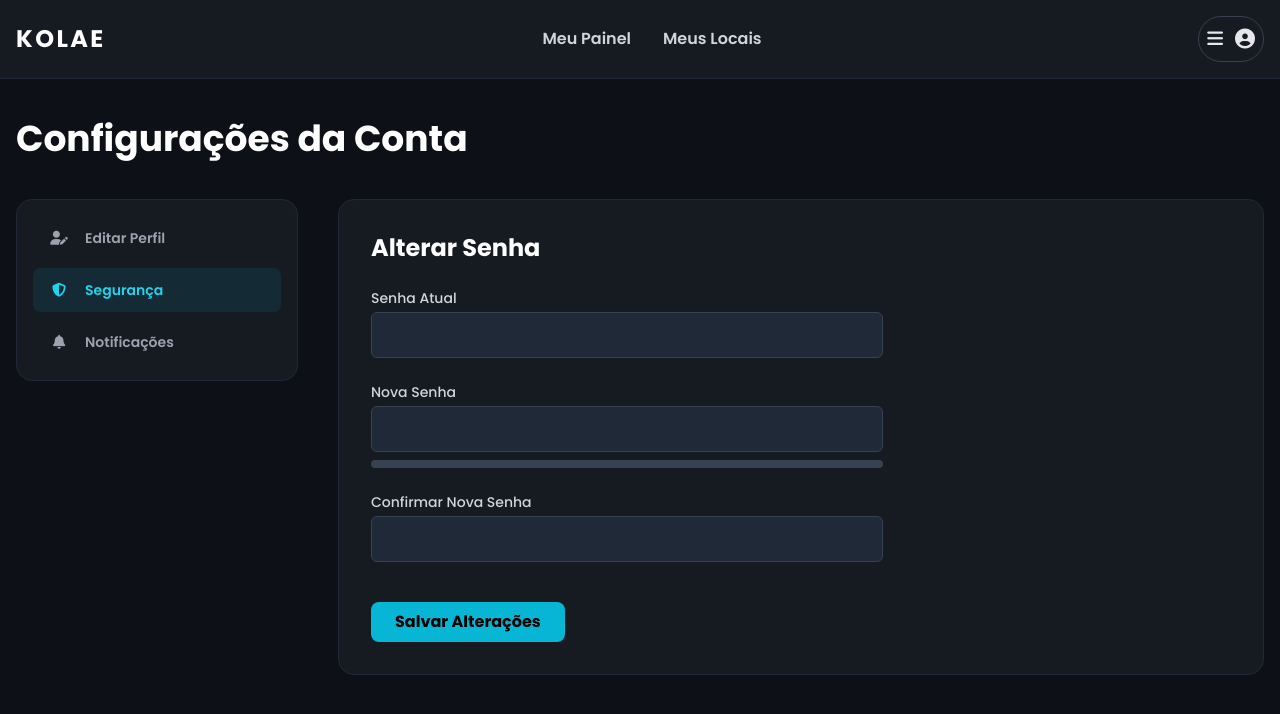
After one commit to Slengm4n/colae, a PHP site: page /colae/app/views/users/security.php in a window 1280 px wide. The commit adds this page. Shown: the top 714 px of the page. Run offline with PHP 8.4, Linux system fonts and the light colour scheme; a stand-in replaces the project's code that opens the database connection; some libraries are stand-ins or nearby versions.

Commit message:
pagina de segurança feita
integrado o atualizar senha

```diff
--- a/app/views/users/profile.php
+++ b/app/views/users/profile.php
@@ -77,7 +77,7 @@
                             </a>
                         </li>
                         <li>
-                            <a href="#" class="flex items-center gap-4 px-4 py-3 text-sm font-semibold text-gray-400 hover:bg-gray-700/50 hover:text-white rounded-lg transition-colors">
+                            <a href="http://localhost/colae/dashboard/perfil/seguranca" class="flex items-center gap-4 px-4 py-3 text-sm font-semibold text-gray-400 hover:bg-gray-700/50 hover:text-white rounded-lg transition-colors">
                                 <i class="fas fa-shield-alt w-5 text-center"></i>
                                 <span>Segurança</span>
                             </a>
--- /dev/null
+++ b/app/views/users/security.php
@@ -0,0 +1,136 @@
+<?php
+// No início do seu ficheiro, garanta que a sessão está iniciada.
+// session_start();
+?>
+<!DOCTYPE html>
+<html lang="pt-BR">
+<head>
+    <meta charset="UTF-8">
+    <meta name="viewport" content="width=device-width, initial-scale=1.0">
+    <title>Segurança - Configurações da Conta</title>
+
+    <link rel="preconnect" href="https://fonts.googleapis.com">
+    <link rel="preconnect" href="https://fonts.gstatic.com" crossorigin>
+    <link href="https://fonts.googleapis.com/css2?family=Poppins:wght@400;500;600;700&display=swap" rel="stylesheet">
+    <link rel="stylesheet" href="https://cdnjs.cloudflare.com/ajax/libs/font-awesome/6.5.1/css/all.min.css" />
+    <script src="https://cdn.tailwindcss.com"></script>
+    <style>
+        body { font-family: 'Poppins', sans-serif; -webkit-font-smoothing: antialiased; }
+        #password-strength-bar-container { height: 8px; background-color: #374151; }
+        #password-strength-bar { height: 100%; width: 0%; transition: width 0.3s ease, background-color 0.3s ease; }
+    </style>
+</head>
+<body class="bg-[#0D1117] text-gray-200">
+
+    <header class="bg-[#161B22] border-b border-gray-800 sticky top-0 z-30 py-4">
+        <div class="container mx-auto px-4 flex justify-between items-center">
+            <a href="<?php echo BASE_URL; ?>/" class="text-2xl font-bold tracking-widest text-white">KOLAE</a>
+            <nav class="hidden md:flex items-center space-x-8">
+                <a href="<?php echo BASE_URL; ?>/dashboard" class="font-semibold text-gray-300 hover:text-cyan-400">Meu Painel</a>
+                <a href="<?php echo BASE_URL; ?>/quadras" class="font-semibold text-gray-300 hover:text-cyan-400">Meus Locais</a>
+            </nav>
+            <div class="relative">
+                <div id="user-menu-button" class="flex items-center gap-3 p-2 border border-gray-700 rounded-full cursor-pointer hover:bg-gray-700/50">
+                    <i class="fas fa-bars text-lg"></i>
+                    <i class="fas fa-user-circle text-xl"></i>
+                </div>
+                <div id="profile-dropdown" class="absolute top-full right-0 mt-3 w-72 bg-[#1c2128] border border-gray-700 rounded-xl shadow-2xl opacity-0 invisible transform -translate-y-2 transition-all duration-300">
+                    </div>
+            </div>
+        </div>
+    </header>
+
+    <main class="container mx-auto px-4 py-10">
+        <h1 class="text-4xl font-bold text-white mb-10">Configurações da Conta</h1>
+        <div class="grid grid-cols-1 md:grid-cols-4 gap-10">
+
+            <aside class="md:col-span-1">
+                <nav class="bg-[#161B22] p-4 rounded-2xl border border-gray-800">
+                    <ul class="space-y-2">
+                        <li>
+                            <a href="<?php echo BASE_URL; ?>/dashboard/perfil" class="flex items-center gap-4 px-4 py-3 text-sm font-semibold text-gray-400 hover:bg-gray-700/50 hover:text-white rounded-lg transition-colors">
+                                <i class="fas fa-user-edit w-5 text-center"></i>
+                                <span>Editar Perfil</span>
+                            </a>
+                        </li>
+                        <li>
+                            <a href="<?php echo BASE_URL; ?>/dashboard/seguranca" class="flex items-center gap-4 px-4 py-3 text-sm font-semibold bg-cyan-500/10 text-cyan-400 rounded-lg">
+                                <i class="fas fa-shield-alt w-5 text-center"></i>
+                                <span>Segurança</span>
+                            </a>
+                        </li>
+                        <li>
+                            <a href="#" class="flex items-center gap-4 px-4 py-3 text-sm font-semibold text-gray-400 hover:bg-gray-700/50 hover:text-white rounded-lg transition-colors">
+                                <i class="fas fa-bell w-5 text-center"></i>
+                                <span>Notificações</span>
+                            </a>
+                        </li>
+                    </ul>
+                </nav>
+            </aside>
+
+            <section class="md:col-span-3">
+                <div class="bg-[#161B22] p-8 rounded-2xl border border-gray-800">
+                    <h2 class="text-2xl font-bold text-white mb-6">Alterar Senha</h2>
+
+                    <?php if (isset($_SESSION['flash_message'])): ?>
+                        <div class="p-4 mb-4 text-sm rounded-lg <?php echo $_SESSION['flash_message']['type'] === 'success' ? 'bg-green-800 text-green-200' : 'bg-red-800 text-red-200'; ?>" role="alert">
+                            <?php echo htmlspecialchars($_SESSION['flash_message']['message']); ?>
+                        </div>
+                        <?php unset($_SESSION['flash_message']); ?>
+                    <?php endif; ?>
+
+                    <form action="http://localhost/colae/dashboard/perfil/seguranca/atualizar" method="POST" class="space-y-6 max-w-lg">
+                        <div>
+                            <label for="current_password" class="block text-sm font-medium text-gray-300">Senha Atual</label>
+                            <div class="mt-1">
+                                <input type="password" name="current_password" required class="w-full bg-gray-800 border border-gray-700 rounded-md px-4 py-3 text-sm placeholder-gray-500 focus:outline-none focus:ring-2 focus:ring-cyan-400">
+                            </div>
+                        </div>
+                        <div>
+                            <label for="new_password" class="block text-sm font-medium text-gray-300">Nova Senha</label>
+                            <div class="mt-1">
+                                <input type="password" name="new_password" id="new_password" required class="w-full bg-gray-800 border border-gray-700 rounded-md px-4 py-3 text-sm placeholder-gray-500 focus:outline-none focus:ring-2 focus:ring-cyan-400">
+                            </div>
+                            <div id="password-strength-bar-container" class="w-full rounded-full mt-2 overflow-hidden">
+                                <div id="password-strength-bar"></div>
+                            </div>
+                            <p id="password-strength-text" class="text-xs text-gray-500 mt-1"></p>
+                        </div>
+                        <div>
+                            <label for="confirm_password" class="block text-sm font-medium text-gray-300">Confirmar Nova Senha</label>
+                            <div class="mt-1">
+                                <input type="password" name="confirm_password" required class="w-full bg-gray-800 border border-gray-700 rounded-md px-4 py-3 text-sm placeholder-gray-500 focus:outline-none focus:ring-2 focus:ring-cyan-400">
+                            </div>
+                        </div>
+                        <div class="pt-4">
+                            <button type="submit" class="bg-cyan-500 hover:bg-cyan-400 text-black font-bold py-2 px-6 rounded-lg transition-colors">Salvar Alterações</button>
+                        </div>
+                    </form>
+                </div>
+            </section>
+        </div>
+    </main>
+
+    <script>
+        // SEU SCRIPT PARA O MENU DROPDOWN PODE VIR AQUI
+        document.addEventListener('DOMContentLoaded', function() {
+            // ...
+        });
+
+        // SCRIPT PARA A VALIDAÇÃO DE FORÇA DA SENHA
+        const newPasswordInput = document.getElementById('new_password');
+        const strengthBar = document.getElementById('password-strength-bar');
+        const strengthText = document.getElementById('password-strength-text');
+        if(newPasswordInput) {
+            newPasswordInput.addEventListener('input', () => {
+                const password = newPasswordInput.value; let score = 0;
+                if (password.length >= 8) score++; if (password.length >= 12) score++; if (/[A-Z]/.test(password)) score++; if (/[0-9]/.test(password)) score++; if (/[^A-Za-z0-9]/.test(password)) score++;
+                let barColor = 'bg-red-500'; let text = 'Muito Fraca';
+                if (score >= 2) { text = 'Fraca'; barColor = 'bg-orange-500'; } if (score >= 3) { text = 'Razoável'; barColor = 'bg-yellow-500'; } if (score >= 4) { text = 'Forte'; barColor = 'bg-green-500'; } if (score === 5) { text = 'Muito Forte'; barColor = 'bg-emerald-500'; }
+                strengthBar.style.width = (score / 5) * 100 + '%'; strengthBar.className = 'h-full rounded-full ' + barColor; strengthText.textContent = 'Força: ' + text;
+            });
+        }
+    </script>
+</body>
+</html>
--- a/public/index.php
+++ b/public/index.php
@@ -46,7 +46,8 @@ $router->post('/dashboard/cpf', [UserController::class, 'storeCpf']);
 $router->get('/dashboard/perfil', [UserController::class, 'profile']);
 // ROTA CORRIGIDA PARA CORRESPONDER AO FORMULÁRIO:
 $router->post('/dashboard/perfil/atualizar', [UserController::class, 'updateProfile']);
-
+$router->get('/dashboard/perfil/seguranca', [UserController::class, 'showSecurityPage']);
+$router->post('/dashboard/perfil/seguranca/atualizar', [UserController::class, 'updatePasswordFromProfile']);
 
 // --- ROTAS DE QUADRAS (VENUES) ---
 $router->get('/quadras', [VenueController::class, 'index']);
```
Also changed, not shown: app/controllers/UserController.php (+58 -4 lines), app/models/User.php (+12 -7 lines).
